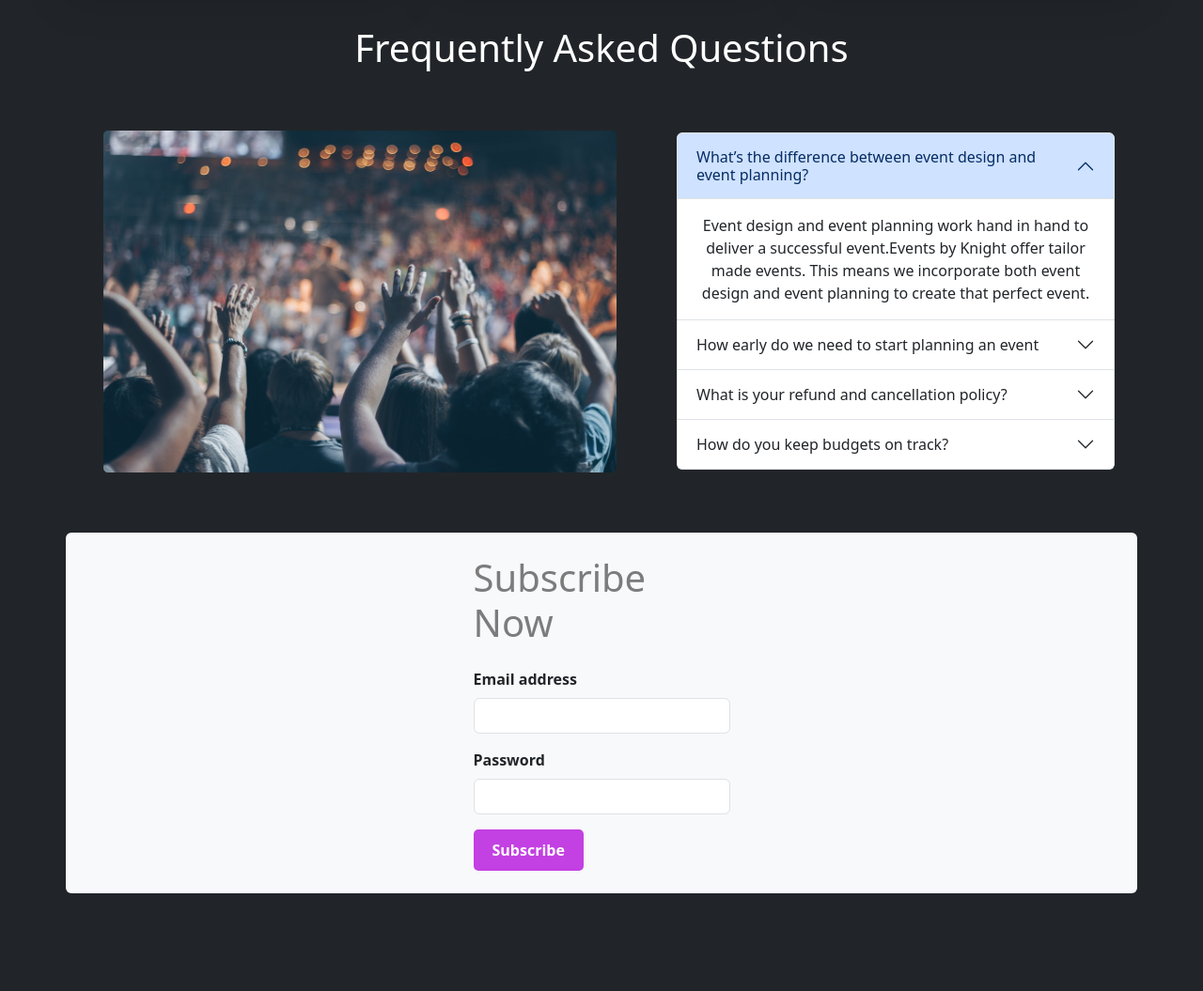
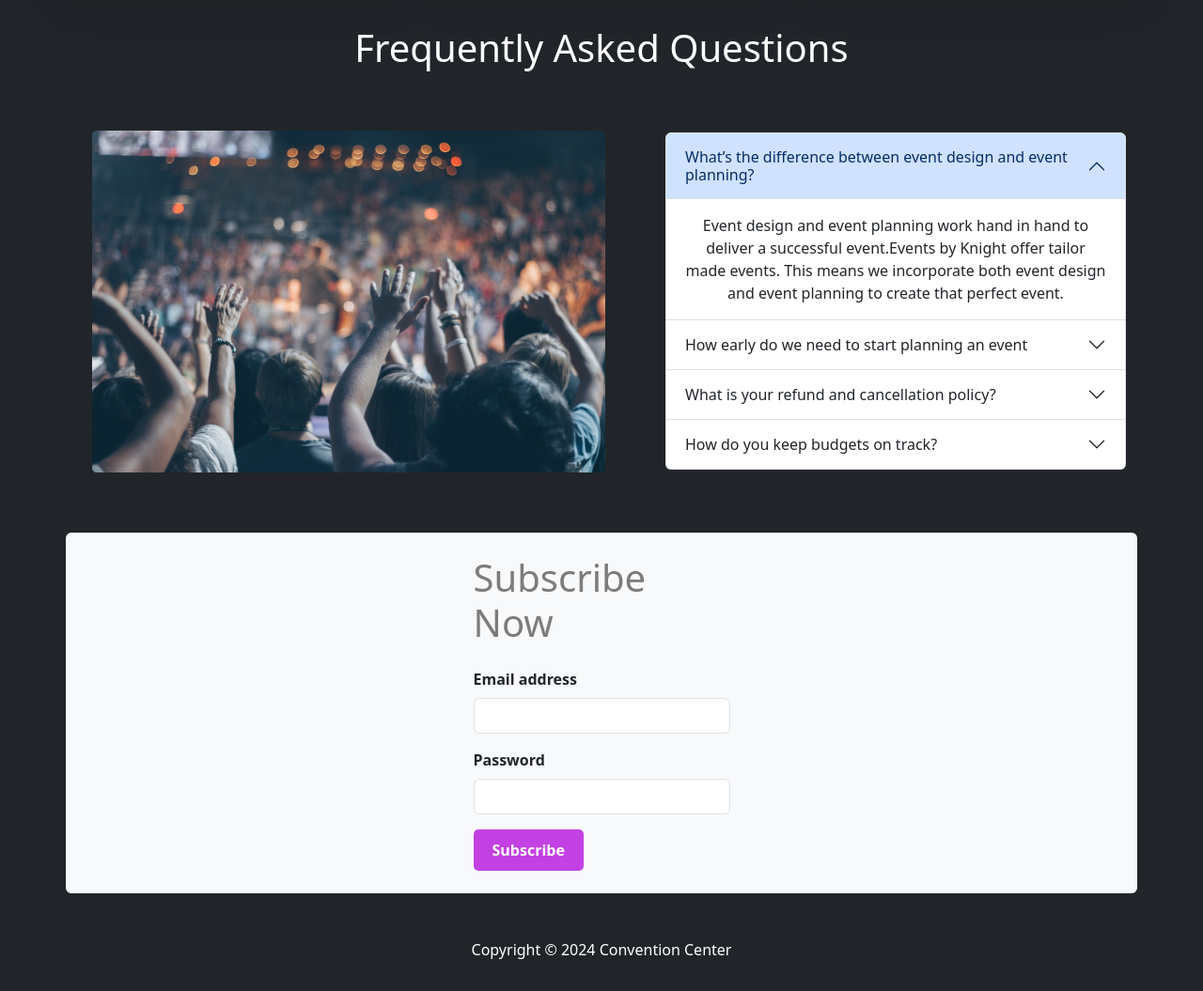
Before and after one commit to imran-information/convention-center-2, a plain HTML site: page index.html in a window 1280 px wide. Shown: the part 1480-2535 px from the top of the page at 94% size. Before the commit the page ends 2431 px from the top, so only its background shows below. Drawn offline with nearby package versions, Linux system fonts and the light colour scheme; files whose address does not match are found by name.

Commit message:
added footer

```diff
--- a/index.html
+++ b/index.html
@@ -128,7 +128,7 @@
         <!-- Frequently Asked Questions -->
         <section class="container mt-5 mb-5">
             <h1 class="text-center mb-5">Frequently Asked Questions</h1>
-            <div class="container overflow-hidden text-center">
+            <div class="overflow-hidden text-center">
                 <div class="row gx-5 d-flex align-items-center">
                     <div class="col">
                         <div class="p-3">
@@ -233,8 +233,10 @@
                 <button type="submit" class="btn-color">Subscribe</button>
             </form>
         </section>
-
     </main>
+    <footer class="w-100 pt-5 pb-3">
+        <p class="text-center">Copyright © 2024 Convention Center</p>
+    </footer>
 
 
     <!-- Bootstrap js link -->
```
